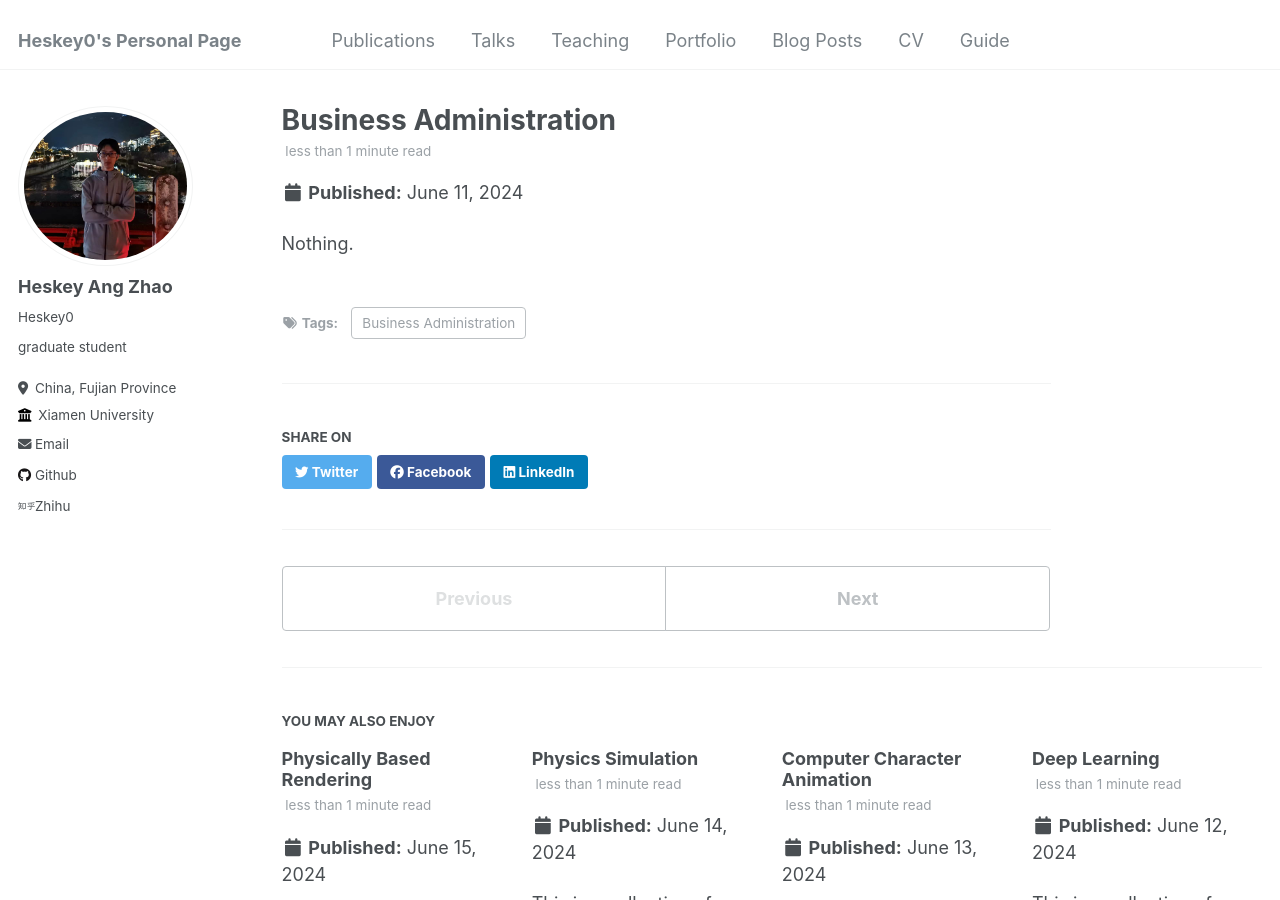
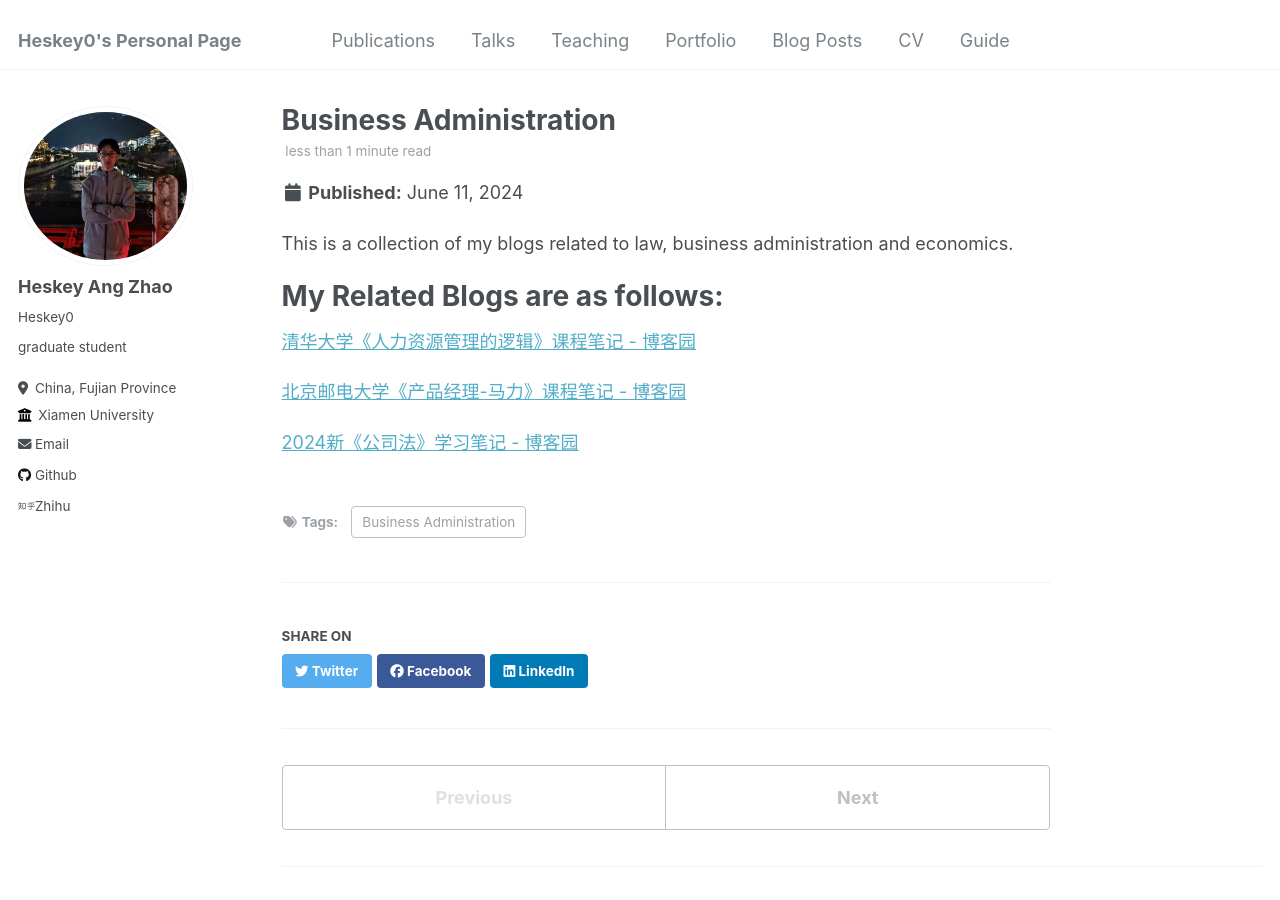
Before and after one commit to Heskey0/Heskey0.github.io, a Jekyll site: the page built from _posts/2016-08-14-blog-post-5.md, in a window 1280 px wide and 900 px high. Built offline with Jekyll 4.4.1, drawn with Linux system fonts in a browser that asks for light colours.

Commit message:
add some blogs

```diff
--- a/_posts/2016-08-14-blog-post-5.md
+++ b/_posts/2016-08-14-blog-post-5.md
@@ -7,4 +7,12 @@
 
 ---
 
-Nothing.
+This is a collection of my blogs related to law, business administration and economics.
+
+# My Related Blogs are as follows:
+
+ [清华大学《人力资源管理的逻辑》课程笔记 - 博客园](https://www.cnblogs.com/Heskey0/p/18290589)
+
+ [北京邮电大学《产品经理-马力》课程笔记 - 博客园](https://www.cnblogs.com/Heskey0/p/18287192)
+
+ [2024新《公司法》学习笔记 - 博客园](https://www.cnblogs.com/Heskey0/p/18278802)
```
Also changed, not shown: _pages/about.md (+1 -1 lines).
